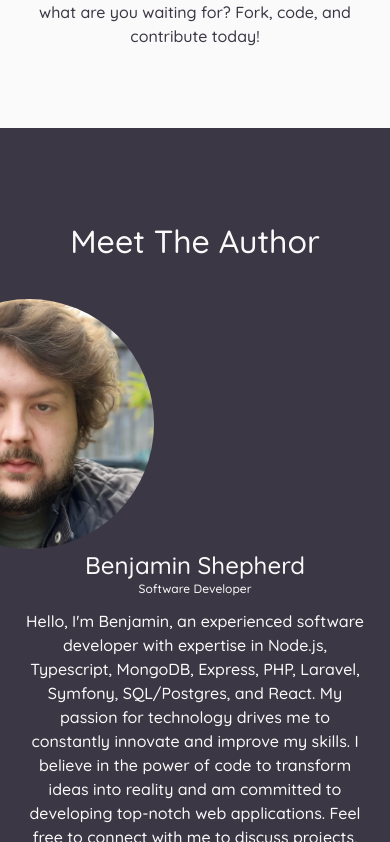
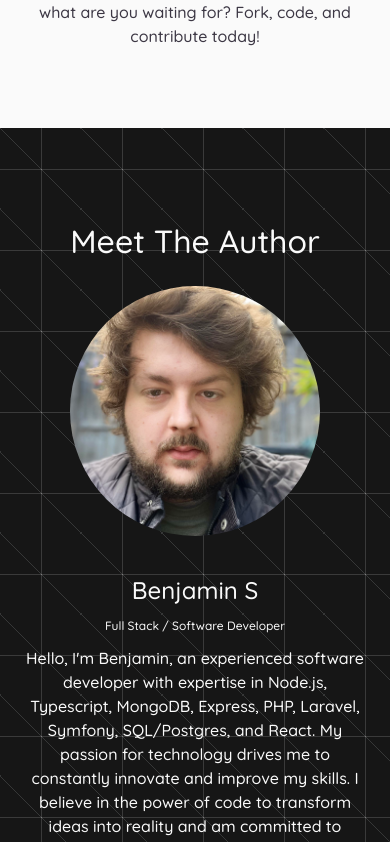
Before and after one commit to ben-shepherd/larascript-framework-react, a React (Vite) app: page / in a window 390 px wide. Shown: the part 5262-6104 px from the top of the page. Built offline with nearby package versions, Linux system fonts and the light colour scheme; a web font is replaced by a local one.

Commit message:
Updated about section

```diff
--- a/src/components/sections/About/About.tsx
+++ b/src/components/sections/About/About.tsx
@@ -2,15 +2,14 @@ const About = () => {
     return (
         <div id="section-about" className='section py-24'>
             <h1 className='text-center mb-10'>Meet The Author</h1>
-            <div className="container">
-                <div className='flex flex-wrap lg:flex-nowrap'>
-                    <div className='section_about__author_image_container w-full lg:w-1/2' title="Handsome picture">
-                            <div className='section_about__author_image mr-24'></div>
-                            <div className='section_about__author_image_goofy mr-24'></div>
+                <div className='w-full lg:w-1/2 flex flex-wrap lg:flex-nowrap justify-center'>
+                    <div className='section_about__author_image_container w-full md:w-1/2' title="Handsome picture">
+                            <div className='section_about__author_image'></div>
+                            <div className='section_about__author_image_goofy'></div>
                     </div>
                     <div className="info-container w-full lg:w-1/2">
-                        <h3 className='author-text text-2xl'>Benjamin Shepherd</h3>
-                        <p className='role text-xs tex'>Software Developer</p>
+                        <h3 className='author-text text-2xl mb-3'>Benjamin S</h3>
+                        <p className='role text-xs tex'>Full Stack / Software Developer</p>
 
                         <p className='mt-3 bio'>
                             Hello, I'm Benjamin, an experienced software developer with expertise in Node.js, Typescript, MongoDB, Express, PHP, Laravel, Symfony, SQL/Postgres, and React. My passion for technology drives me to constantly innovate and improve my skills. I believe in the power of code to transform ideas into reality and am committed to developing top-notch web applications. Feel free to connect with me to discuss projects, technology, or just to share ideas.
@@ -28,9 +27,12 @@ const About = () => {
                             <strong>LinkedIn</strong>:<br/> <a href='https://www.linkedin.com/in/benjamin-programmer/'
                                                                target='_blank'>https://www.linkedin.com/in/benjamin-programmer/</a>
                         </p>
+
+                        <p className='mt-3 discord'>
+                            <strong>Discord</strong>:<br/> <a href='javascript: void(0);'>benjaminjs94</a>
+                        </p>
                     </div>
                 </div>
-            </div>
         </div>
     )
 }
--- a/src/styles/components/About.scss
+++ b/src/styles/components/About.scss
@@ -17,6 +17,7 @@
     position: relative;
     height: 250px;
     width: 250px;
+    margin-right:6rem;
   }
 
   .section_about__author_image_container:hover {
@@ -56,7 +57,8 @@
   }
 
   & {
-    background-color: var(--jet);
+    background-color: #161616;
+    background-image: url("/images/axiom-pattern.png");
     position: relative;
     display: flex;
     flex-direction: column;
@@ -73,15 +75,18 @@
       font-size:2em;
     }
 
-    .author-container {
+    .section_about__author_image_container {
       display: flex;
       justify-content: center;
       align-items: center;
       padding-bottom: 25px;
+      margin-right:0;
+      margin-bottom:25px;
     }
 
-    .author-image {
-      position: relative;
+    .section_about__author_image,
+    .section_about__author_image_goofy {
+      // position: relative;
       margin: 0 auto;
     }
 
```
